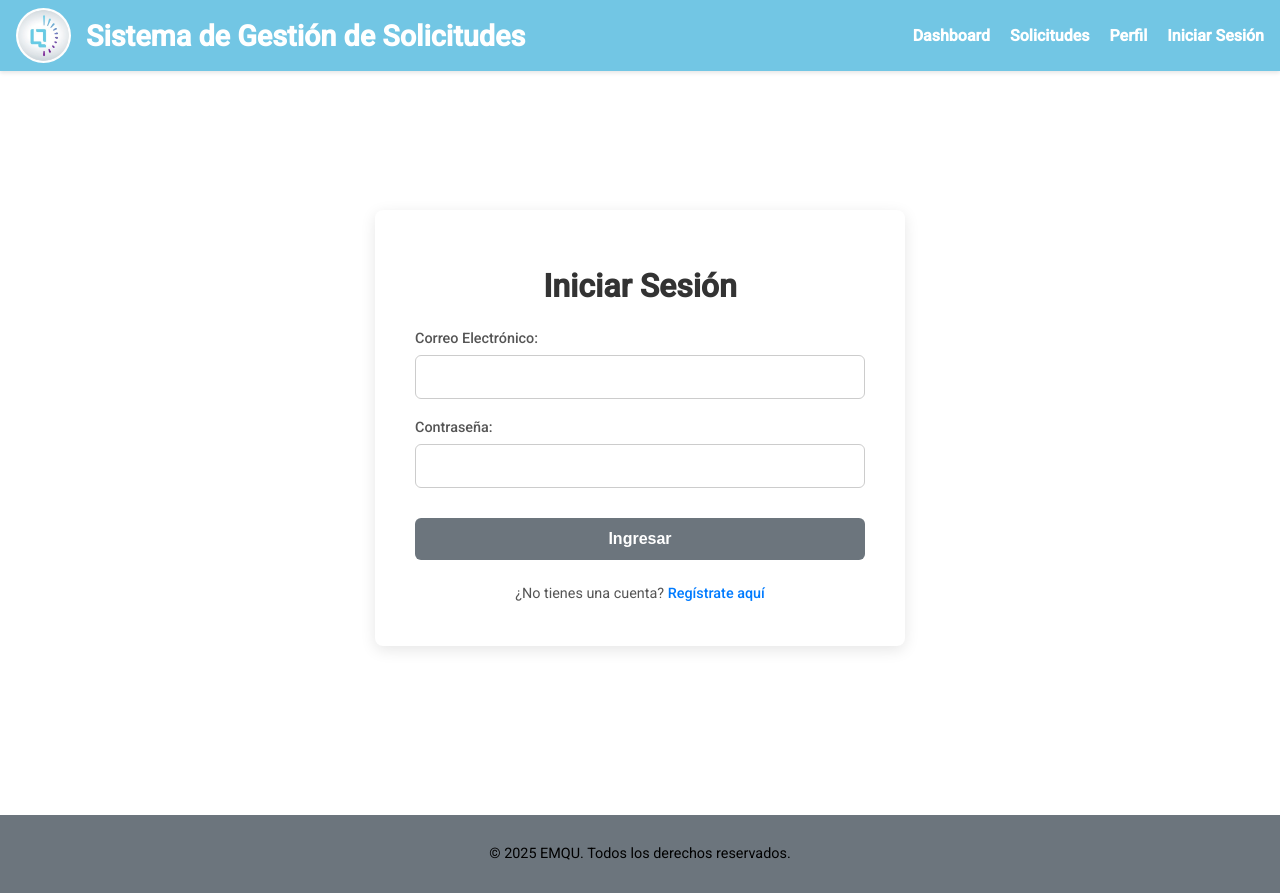
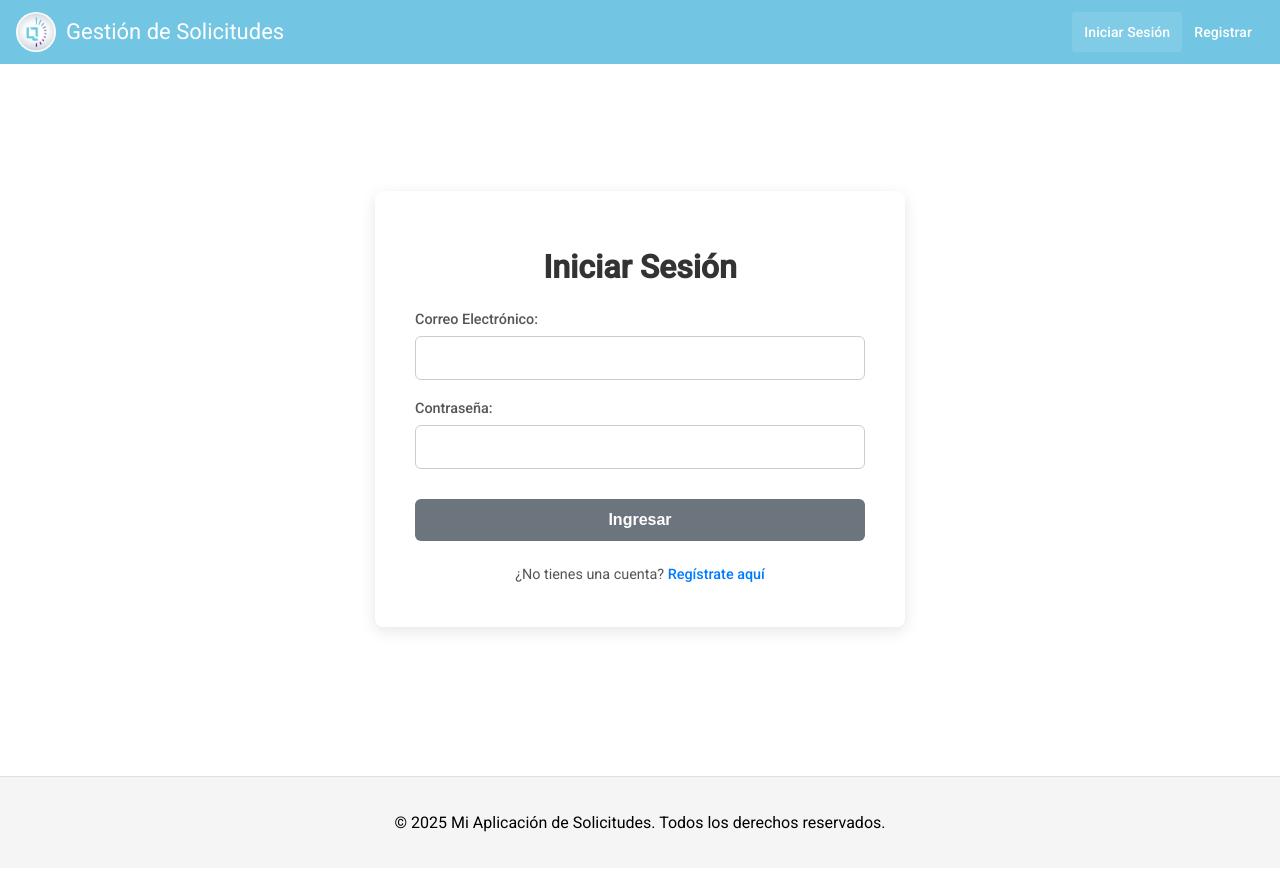
Before and after one commit to JoshuaHRuz/gestion-interna-solicitudes., an Angular app in the folder frontend/solicitudes-app/: page /login in a window 1280 px wide. After the commit the page ends 868 px from the top, so only its background shows below. Built offline with nearby package versions, Linux system fonts and the light colour scheme.

Commit message:
Reformated the header

```diff
--- a/frontend/solicitudes-app/src/app/app.component.css
+++ b/frontend/solicitudes-app/src/app/app.component.css
@@ -66,3 +66,68 @@ body {
   padding: 1rem;
   font-size: 0.9rem;
 }
+
+/* Estilos para app.component.css */
+mat-toolbar {
+  background-color: var(--primary-color);
+  color: white; /* Aseguramos que el texto sea legible sobre el fondo primario */
+}
+
+.spacer {
+  flex: 1 1 auto;
+}
+
+mat-toolbar a.active-link {
+  background-color: rgba(255, 255, 255, 0.1);
+  border-radius: 4px;
+}
+
+/* Ajustamos el color de los botones de la toolbar para que contrasten si es necesario */
+mat-toolbar a[mat-button],
+mat-toolbar button[mat-button] {
+  color: white; /* O el color que contraste mejor con --primary-color */
+}
+
+.user-menu-button {
+  text-transform: none; /* Para que el nombre de usuario no esté en mayúsculas */
+  color: white; /* Asegurar que el texto del botón de menú sea legible */
+}
+
+.user-menu-button mat-icon {
+  margin-right: 5px;
+  color: white; /* Asegurar que los iconos en el botón de menú sean legibles */
+}
+
+.user-menu-button mat-icon:last-of-type {
+  margin-left: 5px;
+  margin-right: 0;
+}
+
+.content-container {
+  padding: 20px;
+  min-height: calc(100vh - 128px); /* Altura de toolbar (64px) + footer (64px) aproximado */
+  /* Ajusta el padding y min-height según tus necesidades */
+}
+
+.footer {
+  background-color: #f5f5f5;
+  padding: 20px;
+  text-align: center;
+  border-top: 1px solid #e0e0e0;
+  /* position: fixed; */ /* Descomentar si quieres un footer fijo abajo */
+  /* bottom: 0; */
+  /* width: 100%; */
+}
+
+/* Si tenías una clase .logo, la mantenemos por si la reutilizas con mat-toolbar */
+.logo {
+  height: 40px; /* Ajusta según el tamaño de tu logo */
+  margin-right: 10px;
+  vertical-align: middle; /* Alinea bien con el texto del toolbar */
+}
+
+/* Puedes ajustar el título si es necesario */
+mat-toolbar span:first-child {
+  font-weight: bold;
+  /* color: white;  Si el color global de mat-toolbar no es suficiente */
+}
--- a/frontend/solicitudes-app/src/app/app.component.html
+++ b/frontend/solicitudes-app/src/app/app.component.html
@@ -1,32 +1,58 @@
-<header class="app-header">
-  <nav>
-    <div style="display: flex; align-items: center;">
-      <img src="../assets/emqu_tecnologies_sa_de_cv_logo.jpeg" alt="EMQU Logo" class="logo">
-      <h1>Sistema de Gestión de Solicitudes</h1>
-    </div>
-    <ul>
-      <li><a routerLink="/">Dashboard</a></li>
-      <li><a routerLink="/solicitudes">Solicitudes</a></li>
-      <li><a routerLink="/perfil">Perfil</a></li>
+<mat-toolbar color="primary">
+  <img src="../assets/emqu_tecnologies_sa_de_cv_logo.jpeg" alt="EMQU Logo" class="logo" style="border-radius: 50%;">
+  <span>Gestión de Solicitudes</span>
 
-      <li *ngIf="authService.isAuthenticated() && isSupervisorOrAdminWithDepartment()">
-        <a routerLink="/supervisor">Gestión Supervisor</a>
-      </li>
+  <div class="spacer"></div>
 
-      <li *ngIf="currentUser">
-        <a (click)="logout()" style="cursor: pointer;">Cerrar Sesión</a>
-      </li>
-      <li *ngIf="!currentUser">
-        <a routerLink="/login" routerLinkActive="active-link">Iniciar Sesión</a>
-      </li>
-    </ul>
-  </nav>
-</header>
+  <!-- Enlaces para Empleado -->
+  <ng-container *ngIf="isLoggedIn && isEmpleado">
+    <a mat-button routerLink="/solicitudes" routerLinkActive="active-link">Mis Solicitudes</a>
+  </ng-container>
 
-<main class="app-main">
+  <!-- Enlaces para Supervisor -->
+  <ng-container *ngIf="isLoggedIn && isSupervisor">
+    <a mat-button routerLink="/solicitudes" routerLinkActive="active-link">Solicitudes (Todas)</a>
+    <a mat-button routerLink="/supervisor" routerLinkActive="active-link">Gestión Supervisor</a>
+  </ng-container>
+
+  <!-- Enlaces para Administrador -->
+  <ng-container *ngIf="isLoggedIn && isAdmin">
+    <a mat-button routerLink="/admin" routerLinkActive="active-link">Panel Admin</a>
+    <a mat-button routerLink="/solicitudes" routerLinkActive="active-link">Solicitudes (Todas)</a>
+  </ng-container>
+
+  <!-- Saludo y Menú de Usuario -->
+  <ng-container *ngIf="isLoggedIn">
+    <button mat-button [matMenuTriggerFor]="userMenu" class="user-menu-button">
+      <mat-icon>account_circle</mat-icon>
+      Hola, {{ userName }}
+      <mat-icon>arrow_drop_down</mat-icon>
+    </button>
+    <mat-menu #userMenu="matMenu">
+      <button mat-menu-item routerLink="/perfil">
+        <mat-icon>person</mat-icon>
+        <span>Perfil</span>
+      </button>
+      <button mat-menu-item (click)="logout()">
+        <mat-icon>exit_to_app</mat-icon>
+        <span>Cerrar Sesión</span>
+      </button>
+    </mat-menu>
+  </ng-container>
+
+  <!-- Enlaces para No Autenticados -->
+  <ng-container *ngIf="!isLoggedIn">
+    <a mat-button routerLink="/login" routerLinkActive="active-link">Iniciar Sesión</a>
+    <a mat-button routerLink="/register" routerLinkActive="active-link">Registrar</a>
+  </ng-container>
+
+</mat-toolbar>
+
+<div class="content-container">
   <router-outlet></router-outlet>
-</main>
+</div>
 
-<footer class="app-footer">
-  <p>&copy; {{currentYear}} EMQU. Todos los derechos reservados.</p>
+<footer class="footer">
+  <p>&copy; {{ currentYear }} Mi Aplicación de Solicitudes. Todos los derechos reservados.</p>
+  <!-- Puedes añadir más contenido al footer aquí -->
 </footer>
--- a/frontend/solicitudes-app/src/app/app.component.ts
+++ b/frontend/solicitudes-app/src/app/app.component.ts
@@ -2,38 +2,73 @@
 import { Component, inject, OnInit } from '@angular/core';
 import { CommonModule } from '@angular/common'; // Necesario para ngIf
 import { RouterOutlet, RouterLink, Router, RouterLinkActive } from '@angular/router';
-import { AuthService, AuthUser } from './auth/services/auth.service'; // Importa AuthUser
+import { AuthService, AuthUser, UserRole } from './auth/services/auth.service'; // Importa AuthUser y UserRole
+import { MatToolbarModule } from '@angular/material/toolbar';
+import { MatButtonModule } from '@angular/material/button';
+import { MatIconModule } from '@angular/material/icon';
+import { MatMenuModule } from '@angular/material/menu'; // Para el menú desplegable
 
 @Component({
   selector: 'app-root',
   standalone: true,
-  imports: [CommonModule, RouterOutlet, RouterLink, RouterLinkActive], // Asegúrate de incluir RouterLinkActive
-  templateUrl: './app.component.html', // Este es el archivo que editaremos
+  imports: [
+    CommonModule,
+    RouterOutlet,
+    RouterLink,
+    RouterLinkActive,
+    MatToolbarModule,
+    MatButtonModule,
+    MatIconModule,
+    MatMenuModule // Añadir MatMenuModule
+  ],
+  templateUrl: './app.component.html',
   styleUrls: ['./app.component.css']
 })
 export class AppComponent implements OnInit {
   title = 'solicitudes-app';
   currentYear: number = new Date().getFullYear();
-  public authService = inject(AuthService); // Inyectar AuthService públicamente
-
-  // PROPIEDAD ADICIONAL PARA EL TEMPLATE
-  // Usaremos esta para almacenar el usuario actual y evitar llamar a un método en el template.
+  public authService = inject(AuthService);
   currentUser: AuthUser | null = null;
 
   constructor() { }
 
   ngOnInit(): void {
-    // Suscribirse al observable del usuario actual para mantener 'currentUser' actualizado
     this.authService.currentUser$.subscribe(user => {
       this.currentUser = user;
     });
   }
+
+  get isLoggedIn(): boolean {
+    return this.authService.isAuthenticated();
+  }
+
+  get isEmpleado(): boolean {
+    return this.currentUser?.role === 'EMPLEADO';
+  }
+
+  get isSupervisor(): boolean {
+    return this.currentUser?.role === 'SUPERVISOR';
+  }
+
+  get isAdmin(): boolean {
+    return this.currentUser?.role === 'ADMINISTRADOR';
+  }
+
+  get userName(): string {
+    if (this.currentUser?.email) {
+      return this.currentUser.email.split('@')[0]; // Devuelve la parte antes del @
+    }
+    return 'Invitado';
+  }
+
+  // Este método ya lo tenías, lo conservamos por si lo usas en otro lado,
+  // pero para el template principal de app.component usaremos los getters de rol.
   isSupervisorOrAdminWithDepartment(): boolean {
     const user = this.authService.getCurrentUser();
-    return (user && (user.role === 'SUPERVISOR' || user.role === 'ADMINISTRADOR') && !!user.department ? true : false);
+    return !!(user && (user.role === 'SUPERVISOR' || user.role === 'ADMINISTRADOR') && user.department);
   }
-  // Método para manejar el logout (ya lo tenías en tu AuthService)
-  logout(): void { // Renombro a logout para que coincida con tu HTML
+
+  logout(): void {
     this.authService.logout();
   }
 }
--- a/frontend/solicitudes-app/src/styles.css
+++ b/frontend/solicitudes-app/src/styles.css
@@ -12,3 +12,22 @@ html, body {
 }
 html, body { height: 100%; }
 body { margin: 0; font-family: Roboto, "Helvetica Neue", sans-serif; }
+
+/* Estilos Globales para SnackBar */
+.success-snackbar {
+  background-color: #4CAF50; /* Verde */
+  color: white;
+}
+
+.success-snackbar .mat-mdc-button.mat-mdc-snack-bar-action {
+  color: white;
+}
+
+.error-snackbar {
+  background-color: #F44336; /* Rojo */
+  color: white;
+}
+
+.error-snackbar .mat-mdc-button.mat-mdc-snack-bar-action {
+  color: white;
+}
```
